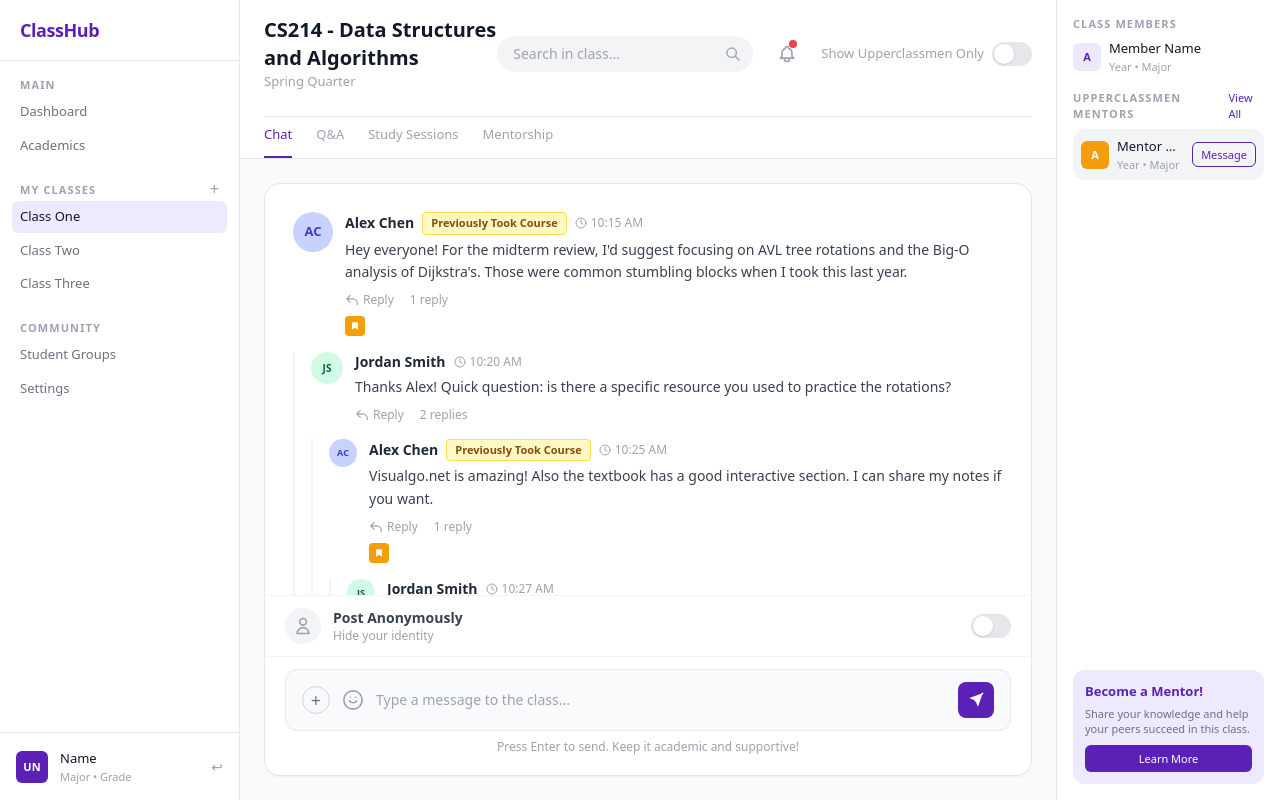
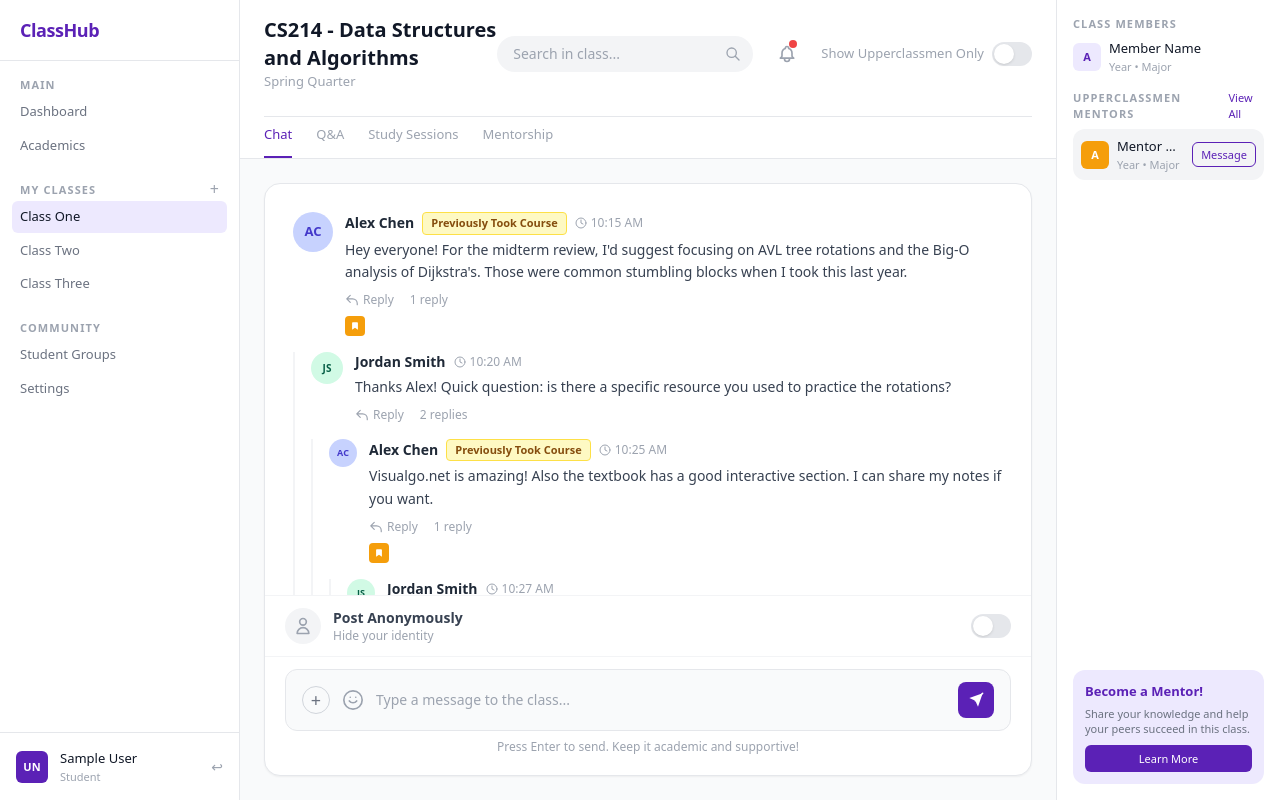
Before and after one commit to amoveablefeastym/IEEE-team-project, a React (Vite) app: page /chat in a window 1280 px wide. Built offline with nearby package versions, Linux system fonts and the light colour scheme; no server answers; sample sign-in values are in the browser's storage.

Commit message:
fix: restore log-in flow and study sessions view

```diff
--- a/src/App.jsx
+++ b/src/App.jsx
@@ -10,6 +10,7 @@ import RightSidebar from './components/rightsidebar';
 import QAndA from './QAPage';
 import ChatPage from './chat';
 import CourseDiscovery from './CourseDiscovery';
+import StudySessions from './StudySessionsPage';
 
 function ProtectedRoute({ children }) {
   const { user } = useAuth();
@@ -36,7 +37,7 @@ function Dashboard() {
               <Route path="/" element={<Navigate to="/chat" replace />} />
               <Route path="/qa" element={<div className="flex-1 overflow-y-auto w-full"><QAndA /></div>} />
               <Route path="/chat" element={<ChatPage showUpperclassmen={showUpperclassmen} />} />
-              <Route path="/study" element={<Placeholder label="Study Sessions" />} />
+              <Route path="/study" element={<StudySessions />} />
               <Route path="/mentorship" element={<Placeholder label="Mentorship" />} />
             </Routes>
           </main>
--- a/src/components/sidebar.jsx
+++ b/src/components/sidebar.jsx
@@ -1,8 +1,20 @@
 import { useNavigate, useLocation } from 'react-router-dom'
+import { useAuth } from '../context/AuthContext'
 
 export default function Sidebar() {
   const navigate = useNavigate()
   const location = useLocation()
+  const { user, logout } = useAuth()
+
+  const handleLogout = async () => {
+    try {
+      await logout()
+      navigate('/login')
+    } catch (e) {
+      console.error(e)
+    }
+  }
+
   return (
     <aside className="w-60 min-h-screen bg-surface border-r border-line flex flex-col">
       {/* Logo */}
@@ -67,10 +79,10 @@ export default function Sidebar() {
           UN
         </div>
         <div className="flex-1 min-w-0">
-          <p className="text-label text-primary font-medium truncate">Name</p>
-          <p className="text-xxs text-muted truncate">Major • Grade</p>
+          <p className="text-label text-primary font-medium truncate">{user?.displayName || 'Name'}</p>
+          <p className="text-xxs text-muted truncate">Student</p>
         </div>
-        <button className="text-muted hover:text-brand text-sm transition-colors" title="Log out">
+        <button onClick={handleLogout} className="text-muted hover:text-brand text-sm transition-colors" title="Log out">
           ↩
         </button>
       </div>
--- a/src/firebase.js
+++ b/src/firebase.js
@@ -1,7 +1,7 @@
 import { initializeApp } from "firebase/app";
 import { getAuth, GoogleAuthProvider } from "firebase/auth";
 import { getFirestore } from "firebase/firestore";
-import { getAnalytics } from "firebase/analytics";
+// import { getAnalytics } from "firebase/analytics";
 
 // Your web app's Firebase configuration
 const firebaseConfig = {
@@ -16,7 +16,7 @@ const firebaseConfig = {
 
 // Initialize Firebase
 const app = initializeApp(firebaseConfig);
-export const analytics = getAnalytics(app);
+export const analytics = null; // getAnalytics(app);
 
 // Initialize Services
 export const auth = getAuth(app);
```
